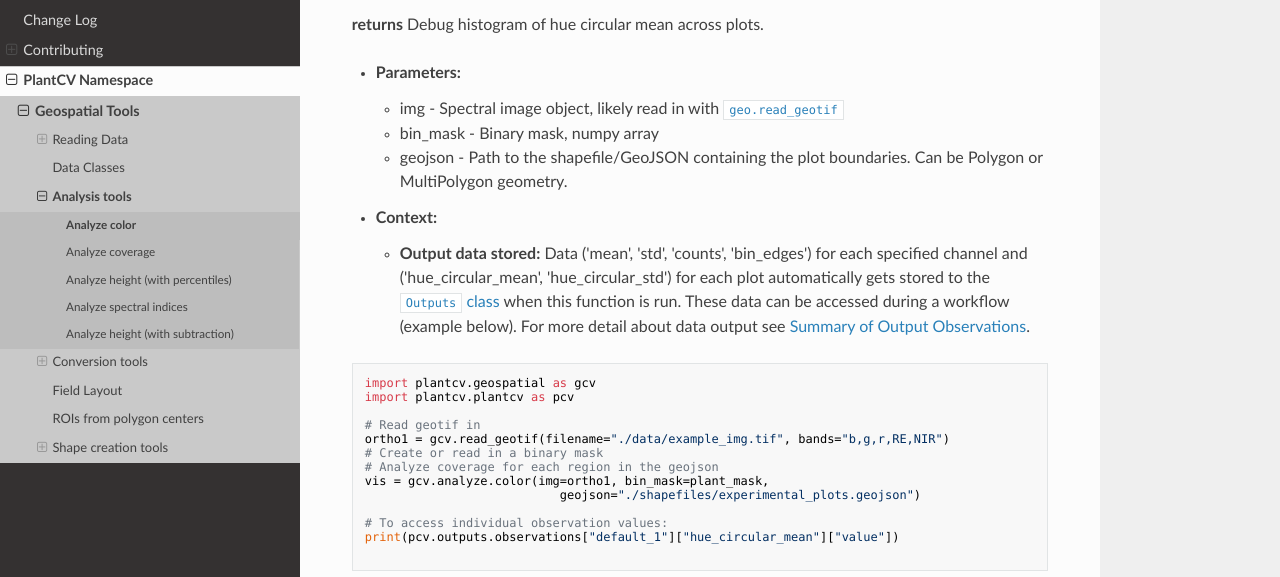
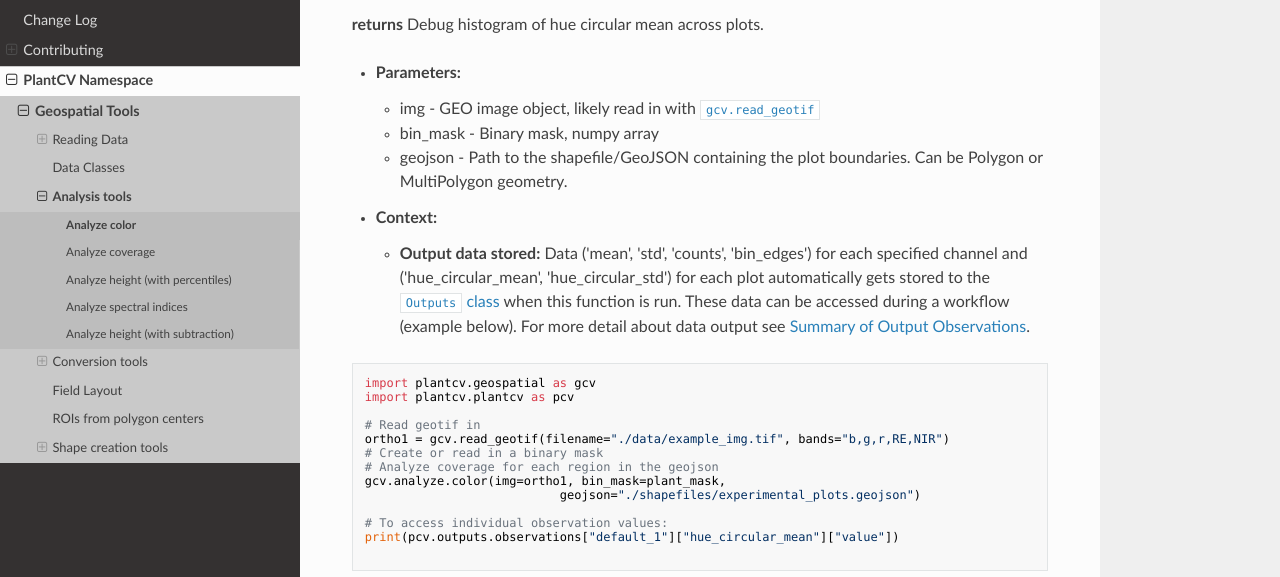
Before and after one commit to danforthcenter/plantcv-geospatial, an MkDocs documentation site: the page built from docs/analyze_color.md, in a window 1280 px wide and 900 px high. Shown: the part 262-839 px from the top of the window. Built offline with MkDocs 1.6.1, drawn with Linux system fonts in a browser that asks for light colours; nearby versions of some CDN libraries.

Commit message:
Modify analyze color to use geo image class

```diff
--- a/docs/analyze_color.md
+++ b/docs/analyze_color.md
@@ -7,7 +7,7 @@
 **returns** Debug histogram of hue circular mean across plots.
 
 - **Parameters:**
-    - img - Spectral image object, likely read in with [`geo.read_geotif`](read_geotif.md)
+    - img - GEO image object, likely read in with [`gcv.read_geotif`](read_geotif.md)
     - bin_mask - Binary mask, numpy array
     - geojson - Path to the shapefile/GeoJSON containing the plot boundaries. Can be Polygon or MultiPolygon geometry.
 
@@ -23,7 +23,7 @@
 ortho1 = gcv.read_geotif(filename="./data/example_img.tif", bands="b,g,r,RE,NIR")
 # Create or read in a binary mask
 # Analyze coverage for each region in the geojson
-vis = gcv.analyze.color(img=ortho1, bin_mask=plant_mask,
+gcv.analyze.color(img=ortho1, bin_mask=plant_mask,
                            geojson="./shapefiles/experimental_plots.geojson")
 
 # To access individual observation values:
```
Also changed, not shown: docs/analyze_coverage.md (+1 -1 lines), 2 other files.
